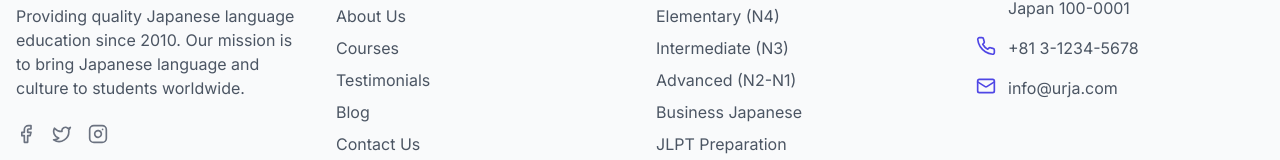
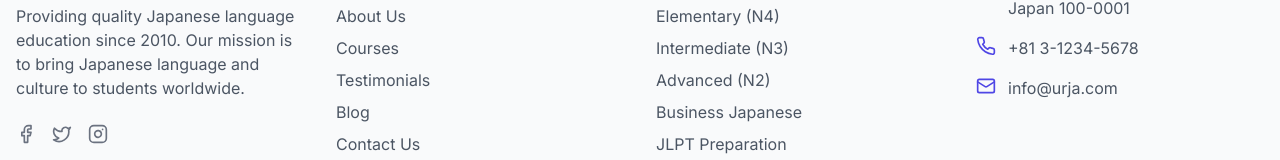
Before and after one commit to Soham7997/LMS, a React (Vite) app: page / in a window 1280 px wide. Shown: the part 4274-4434 px from the top of the page. Built offline with nearby package versions, Linux system fonts and the light colour scheme.

Commit message:
Updated Footer.tsx

```diff
--- a/src/components/Footer.tsx
+++ b/src/components/Footer.tsx
@@ -49,7 +49,7 @@ const Footer: React.FC = () => {
               <li><Link href="#beginner" className="text-gray-600 hover:text-indigo-600 transition-colors">Beginner (N5)</Link></li>
               <li><Link href="#elementary" className="text-gray-600 hover:text-indigo-600 transition-colors">Elementary (N4)</Link></li>
               <li><Link href="#intermediate" className="text-gray-600 hover:text-indigo-600 transition-colors">Intermediate (N3)</Link></li>
-              <li><Link href="#advanced" className="text-gray-600 hover:text-indigo-600 transition-colors">Advanced (N2-N1)</Link></li>
+              <li><Link href="#advanced" className="text-gray-600 hover:text-indigo-600 transition-colors">Advanced (N2)</Link></li>
               <li><Link href="#" className="text-gray-600 hover:text-indigo-600 transition-colors">Business Japanese</Link></li>
               <li><Link href="#" className="text-gray-600 hover:text-indigo-600 transition-colors">JLPT Preparation</Link></li>
             </ul>
```
